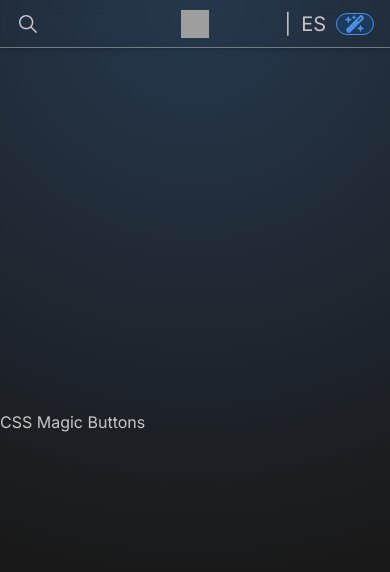
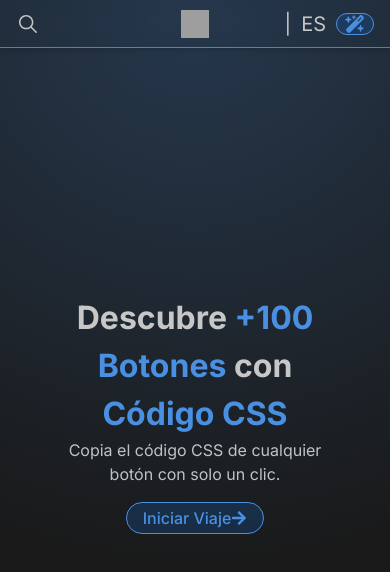
Before and after one commit to DMaximoVarela/magic-buttons, a Next.js app: page / in a window 390 px wide. Shown: the top 572 px of the page. Built offline with nearby package versions, Linux system fonts and the light colour scheme; grey boxes are pictures that could not be loaded.

Commit message:
feat: añade el texto central en la landing page y lo diseña responsive

```diff
--- a/src/app/globals.css
+++ b/src/app/globals.css
@@ -15,7 +15,7 @@
 body {
   margin: 0;
   display: flex;
-  place-items: center;
+  place-content: center;
   min-width: 320px;
   min-height: 100vh;
 }
--- a/src/app/page.tsx
+++ b/src/app/page.tsx
@@ -1,11 +1,26 @@
 import style from "./page.module.css";
+import { FaArrowRight } from "react-icons/fa";
 
 export default function Home() {
   return (
-    <main>
+    <main className="flex flex-col justify-center items-center">
       <div className={style.bg}></div>
-      <div>
-        <h1>CSS Magic Buttons</h1>
+      <div className="text-center px-6">
+        <h1 className="text-[32px] sm:text-[42px] lg:text-[52px] 2xl:text-[72px] 4xl:text-[84px] font-bold">
+          Descubre <span className="text-[#4A90E2]">+100 Botones</span>{" "}
+          <span className="sm:hidden">con</span>
+          <br />
+          <span className="xsm:hidden sm:inline-block">con </span>{" "}
+          <span className="text-[#4A90E2] inline-block">Código CSS</span>
+        </h1>
+        <h3 className="text-[16px] sm:text-[24px] xl:text-[32px] 4xl:text-[36px] font-normal text-[#BDC3C7]">
+          Copia el código CSS de cualquier <br className="lg:hidden" /> botón
+          con solo un clic.
+        </h3>
+      </div>
+      <div className="h-[32px] sm:h-[40px] lg:h-[50px] 2xl:h-[64px] my-4 flex justify-center items-center text-[16px] sm:text-[24px] xl:text-[32px] font-medium px-4 text-[#4a90e2] border border-[#4a90e2] rounded-3xl bg-[#1456a44d] hover:bg-[#1456a499] cursor-pointer transition duration-500 ease-in-out transform">
+        <span>Iniciar Viaje</span>
+        <FaArrowRight />
       </div>
     </main>
   );
```
